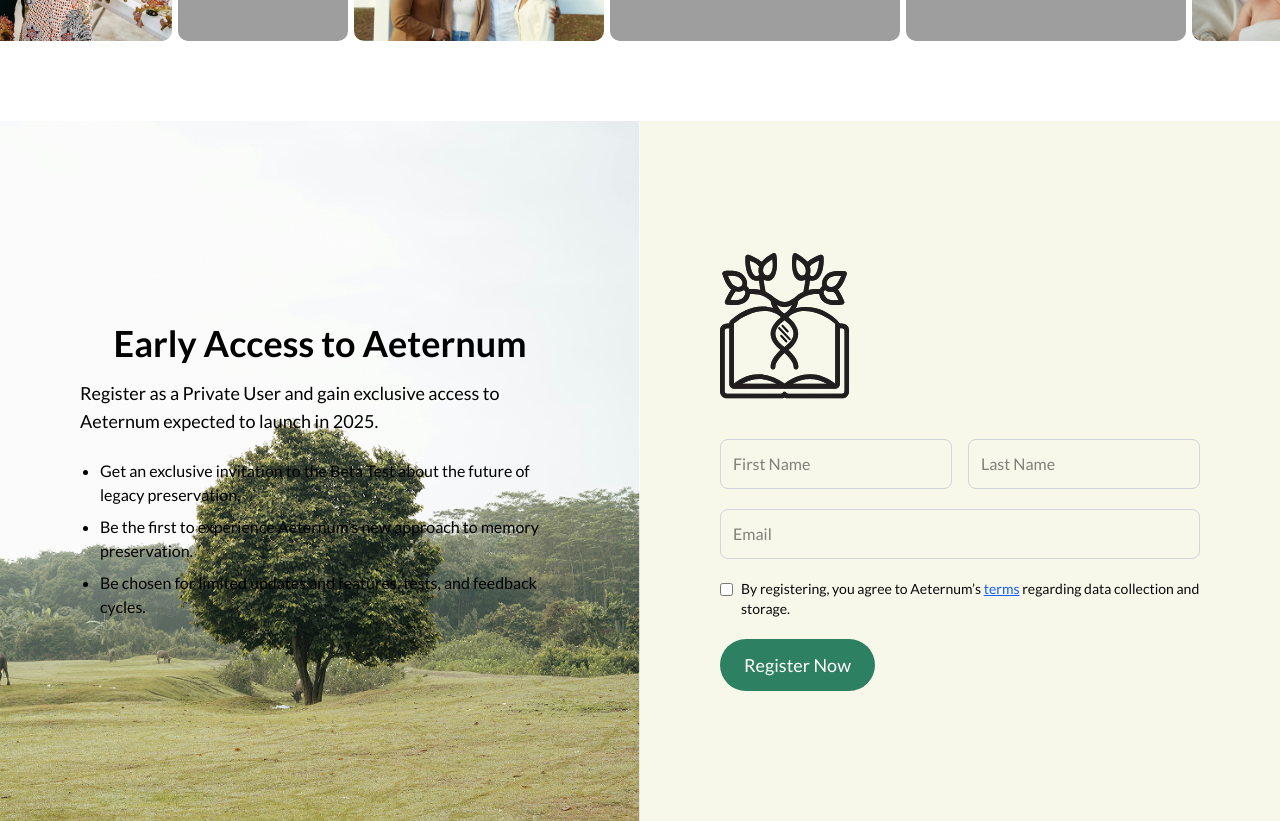
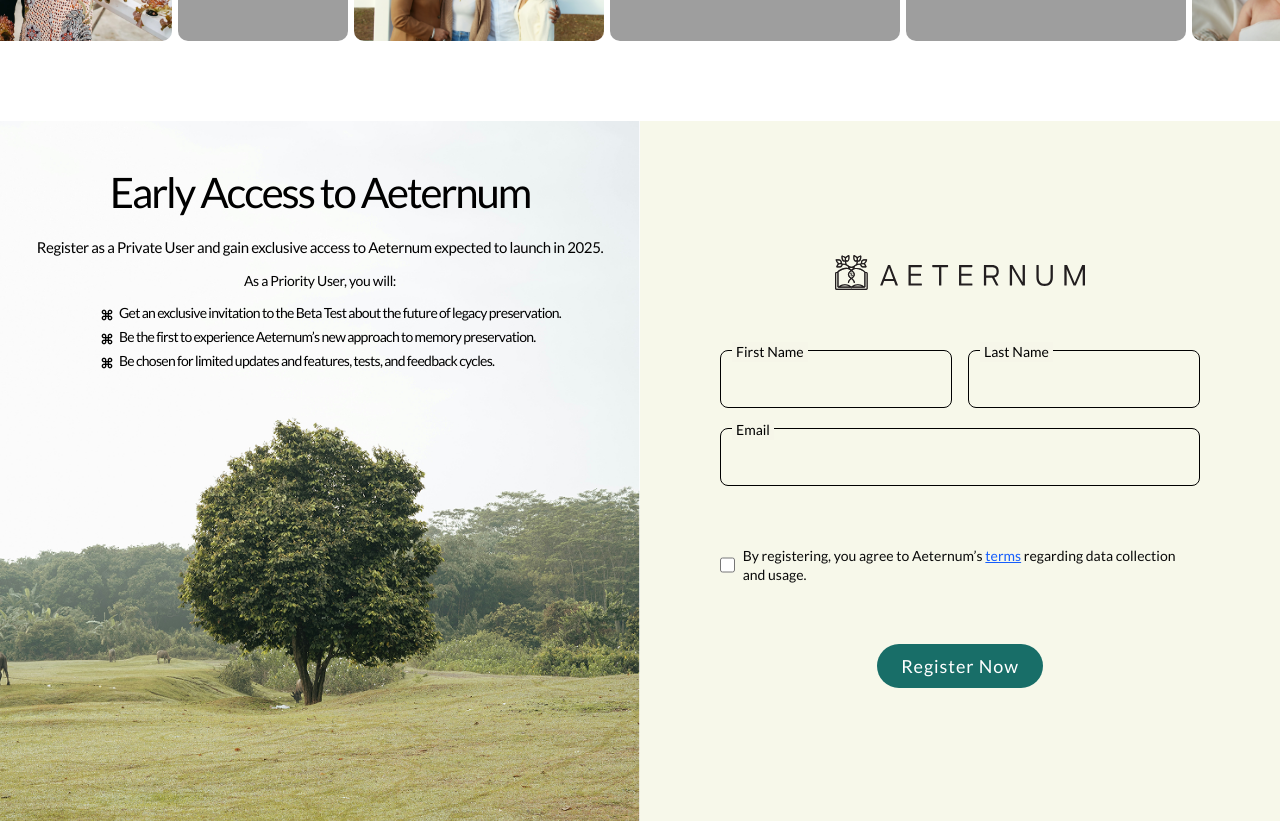
Before and after one commit to Aeternum-Legacy/aeternum2025, a Next.js app: page / in a window 1280 px wide. Shown: the part 8000-8821 px from the top of the page. Built offline with nearby package versions, Linux system fonts and the light colour scheme; grey boxes are pictures that could not be loaded.

Commit message:
ux/ui: work on signup form

```diff
--- a/src/app/page.tsx
+++ b/src/app/page.tsx
@@ -63,7 +63,6 @@ export default function Home() {
       <FeatureDetailSection />
       <ImageTileSection />
       <section className="grid grid-cols-2 h-[700px]">
-        {/* Left: Tree Image with Text */}
         <div className="relative">
           <Image
             src="/images/tree.png"
@@ -72,73 +71,126 @@ export default function Home() {
             className="object-cover"
           />
 
-          {/* Content on top of the image */}
-          <div className="absolute inset-0 flex flex-col justify-center px-20 text-black items-center">
-            <h2 className="text-4xl font-semibold mb-4">
+          <div className="absolute inset-0 flex flex-col px-10 text-black items-center justify-start mt-10">
+            <h2 className="text-[42px] mb-3 tracking-tighter">
               Early Access to Aeternum
             </h2>
-            <p className="text-lg mb-6 max-w-lg">
+            <p className="mb-3 whitespace-nowrap text-left text-[15px] tracking-tight">
               Register as a Private User and gain exclusive access to Aeternum
               expected to launch in 2025.
             </p>
-            <ul className="list-disc ml-5 space-y-2 text-base">
-              <li>
-                Get an exclusive invitation to the Beta Test about the future of
-                legacy preservation.
+            <p className="tracking-tight text-sm mb-3">
+              As a Priority User, you will:
+            </p>
+            <ul className="ml-5 space-y-1 text-sm tracking-tighter">
+              <li className="flex items-start gap-1">
+                <img
+                  src="/icons/list.svg"
+                  alt="bullet"
+                  className="w-4 h-4 mt-1"
+                />
+                <span>
+                  Get an exclusive invitation to the Beta Test about the future
+                  of legacy preservation.
+                </span>
               </li>
-              <li>
+              <li className="flex items-start gap-1">
+                <img
+                  src="/icons/list.svg"
+                  alt="bullet"
+                  className="w-4 h-4 mt-1"
+                />
+                <span>
                   Be the first to experience Aeternum’s new approach to memory
                   preservation.
+                </span>
               </li>
-              <li>
-                Be chosen for limited updates and features, tests, and feedback
-                cycles.
+              <li className="flex items-start gap-1">
+                <img
+                  src="/icons/list.svg"
+                  alt="bullet"
+                  className="w-4 h-4 mt-1"
+                />
+                <span>
+                  Be chosen for limited updates and features, tests, and
+                  feedback cycles.
+                </span>
               </li>
             </ul>
           </div>
         </div>
 
         {/* Right: Form Area */}
-        <div className="bg-[#F7F8EA] flex flex-col justify-center px-20">
+        <div className="bg-[#F7F8EA] flex flex-col justify-center items-center px-20">
           <img
-            src="/icons/logo3.svg"
+            src="/icons/logo4.svg"
             alt="Aeternum Logo"
-            className="w-[130px] mb-10"
+            className="w-[250px] mb-15"
           />
           <form className="space-y-5">
             <div className="grid grid-cols-2 gap-4">
+              <div className="relative">
+                <label
+                  htmlFor="first-name"
+                  className="absolute -top-2 left-3 bg-[#F6F6E9] px-1 text-sm text-black"
+                >
+                  First Name
+                </label>
                 <input
+                  id="first-name"
                   type="text"
-                placeholder="First Name"
-                className="border border-gray-300 p-3 rounded-md"
-              />
-              <input
-                type="text"
-                placeholder="Last Name"
-                className="border border-gray-300 p-3 rounded-md"
+                  className="border border-black p-3 pt-5 rounded-md w-full bg-transparent"
                 />
               </div>
+
+              <div className="relative">
+                <label
+                  htmlFor="last-name"
+                  className="absolute -top-2 left-3 bg-[#F6F6E9] px-1 text-sm text-black"
+                >
+                  Last Name
+                </label>
                 <input
+                  id="last-name"
+                  type="text"
+                  className="border border-black p-3 pt-5 rounded-md w-full bg-transparent"
+                />
+              </div>
+            </div>
+
+            <div className="relative mb-15">
+              <label
+                htmlFor="email"
+                className="absolute -top-2 left-3 bg-[#F6F6E9] px-1 text-sm text-black"
+              >
+                Email
+              </label>
+              <input
+                id="email"
                 type="email"
-              placeholder="Email"
-              className="border border-gray-300 p-3 rounded-md w-full"
+                className="border border-black p-3 pt-5 rounded-md w-full bg-transparent"
               />
-            <div className="flex items-start gap-2 text-sm">
-              <input type="checkbox" id="agree" className="mt-1" />
-              <label htmlFor="agree">
+            </div>
+
+            <div className="flex items-center gap-2 text-sm mb-15">
+              <input type="checkbox" id="agree" className="w-4 h-4" />
+              <label htmlFor="agree" className="leading-snug">
                 By registering, you agree to Aeternum’s&nbsp;
                 <a href="#" className="underline text-blue-600">
                   terms
                 </a>{" "}
-                regarding data collection and storage.
+                regarding data collection and usage.
               </label>
             </div>
+
+            <div className="flex justify-center">
               <button
                 type="submit"
-              className="bg-[#2E8062] text-white px-6 py-3 rounded-full text-lg"
+                className="bg-[#186E68] text-white px-6 py-2 rounded-full text-lg tracking-wider font-medium hover:bg-[#2c4a48] transition-colors duration-300"
               >
                 Register Now
               </button>
+            </div>
           </form>
         </div>
       </section>
```
Also changed, not shown: public/icons/list.svg (added), public/icons/logo4.svg (added). Lines whose indentation alone changed are shown as unchanged.
